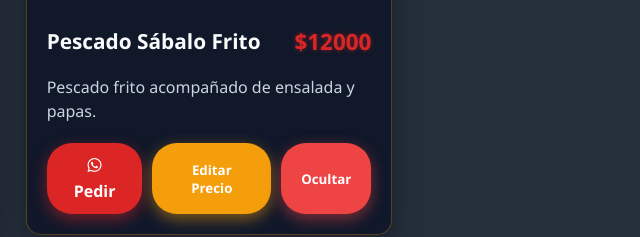
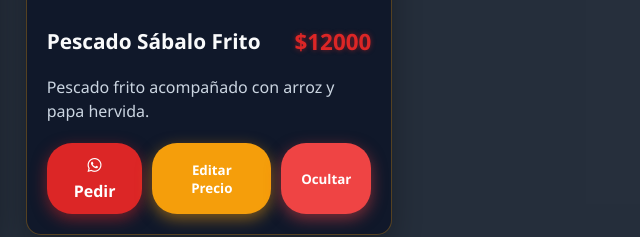
Before and after one commit to sumak130525-bot/-sumak-, a plain HTML site: page index.html in a window 1280 px wide. Shown: the part 3861-4098 px from the top of the page, 431-1071 px from the left. Drawn offline with Linux system fonts and the light colour scheme.

Commit message:
Update index.html

```diff
--- a/index.html
+++ b/index.html
@@ -998,7 +998,7 @@
                 name: "Pescado Sábalo Frito",
                 price: 12000,
                 image: "https://example.com/pescado-sabalo.jpg",
-                description: "Pescado frito acompañado de ensalada y papas.",
+                description: "Pescado frito acompañado con arroz y papa hervida.",
                 whatsappLink: "https://wa.me/5492617526242",
                 hidden: false
             }
```
